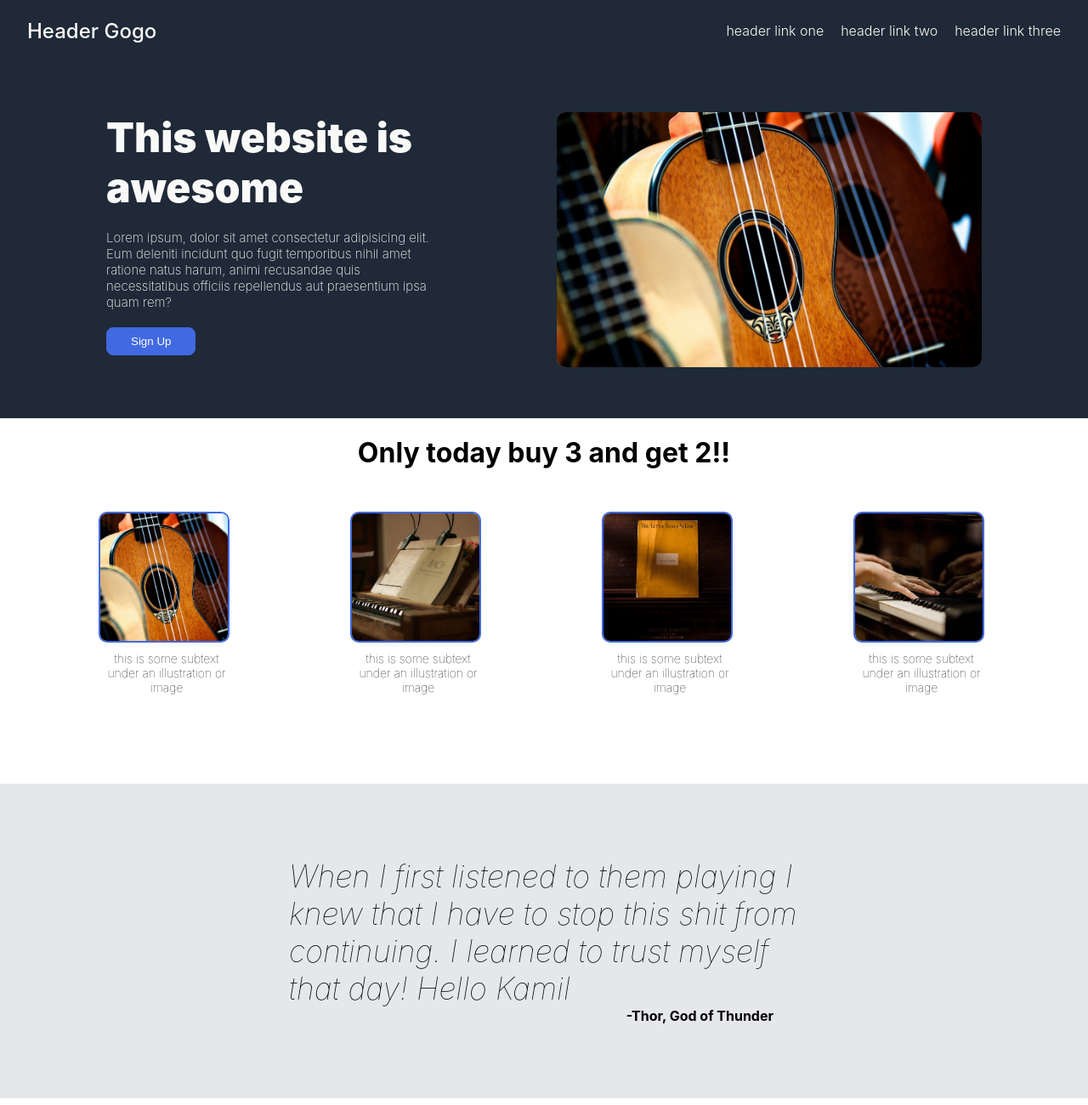
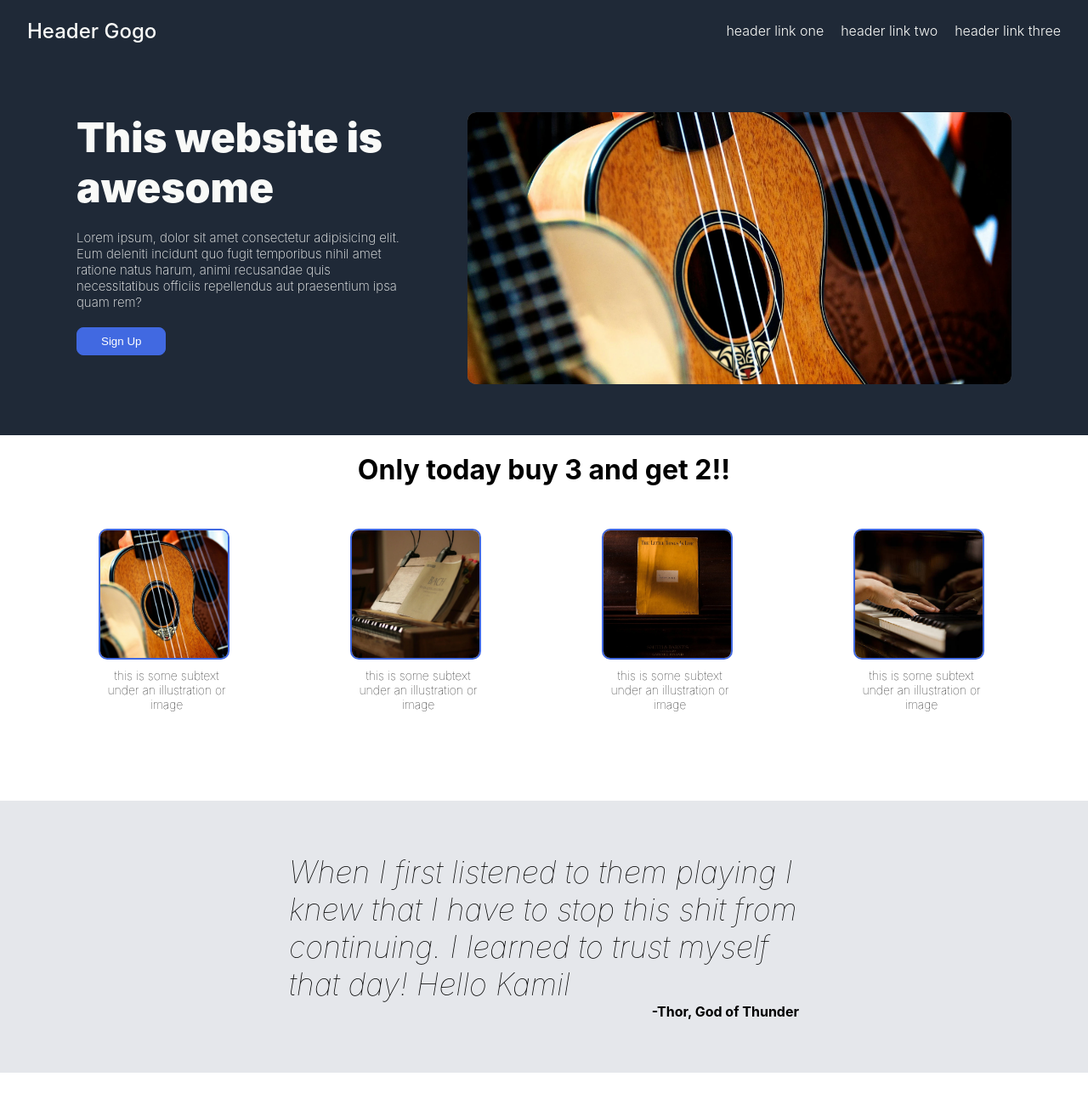
Before and after one commit to finnishboe/landing-page, a plain HTML site: page index.html in a window 1280 px wide. Shown: the top 1300 px of the page at 85% size. Drawn offline with Linux system fonts and the light colour scheme.

Commit message:
Change display measure to vw and vh

```diff
--- a/styles.css
+++ b/styles.css
@@ -49,14 +49,14 @@ body {
 }
 
 .hero-box {
-    flex: 0 0 400px;
+    flex: 0 1 400px;
 }
 .hero-box > p{
     margin: 20px 0;
 }
 .hero2 {
-    width: 500px;
-    height: 300px;
+    width: 50vw;
+    height: 40vh;
     background-color: gray;
     border-radius: 10px;
 
@@ -67,6 +67,7 @@ body {
     height: 100%;
     object-fit: cover;
     border-radius: 10px;
+    flex: 1;
 }
 button{
     cursor: pointer;
@@ -118,7 +119,7 @@ img{
 }
 /* Quote */
 .lower-container {
-    height: 370px;
+    height: 40vh;
     display: flex;
     justify-content: center;
     align-items: center;
@@ -137,7 +138,7 @@ img{
     font-size: 16px;
     text-align: end;
     margin: 0;
-    padding-right: 30px;
+    padding-right: 30   px;
 }
 /* Call to action */
 .call-container{
```
